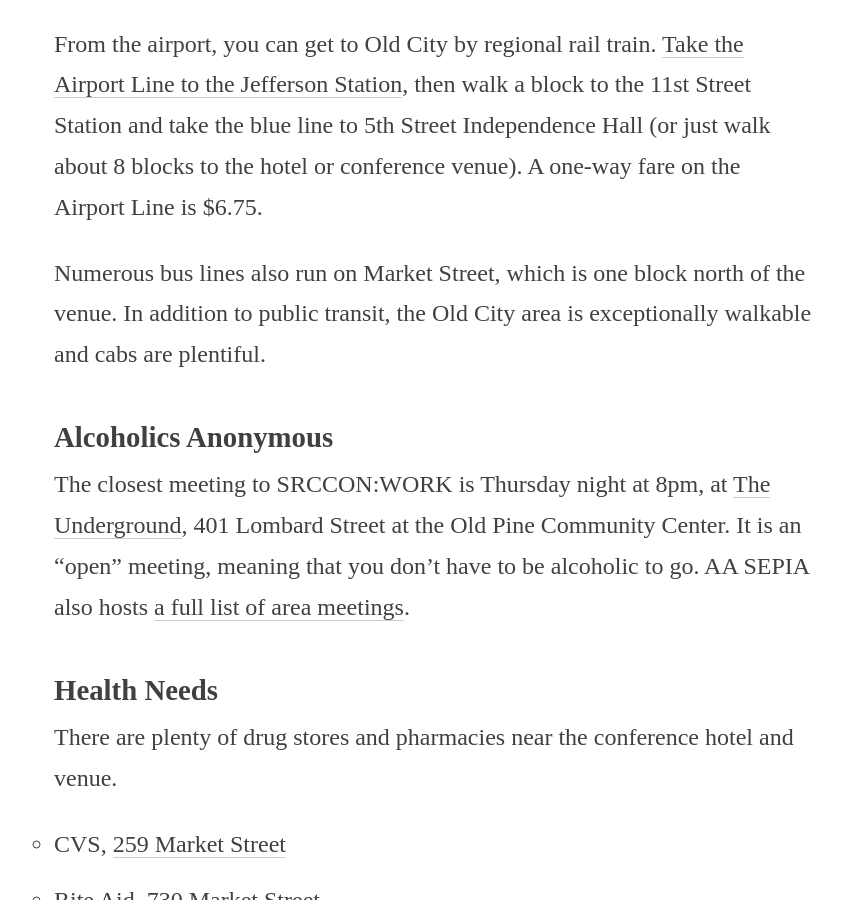
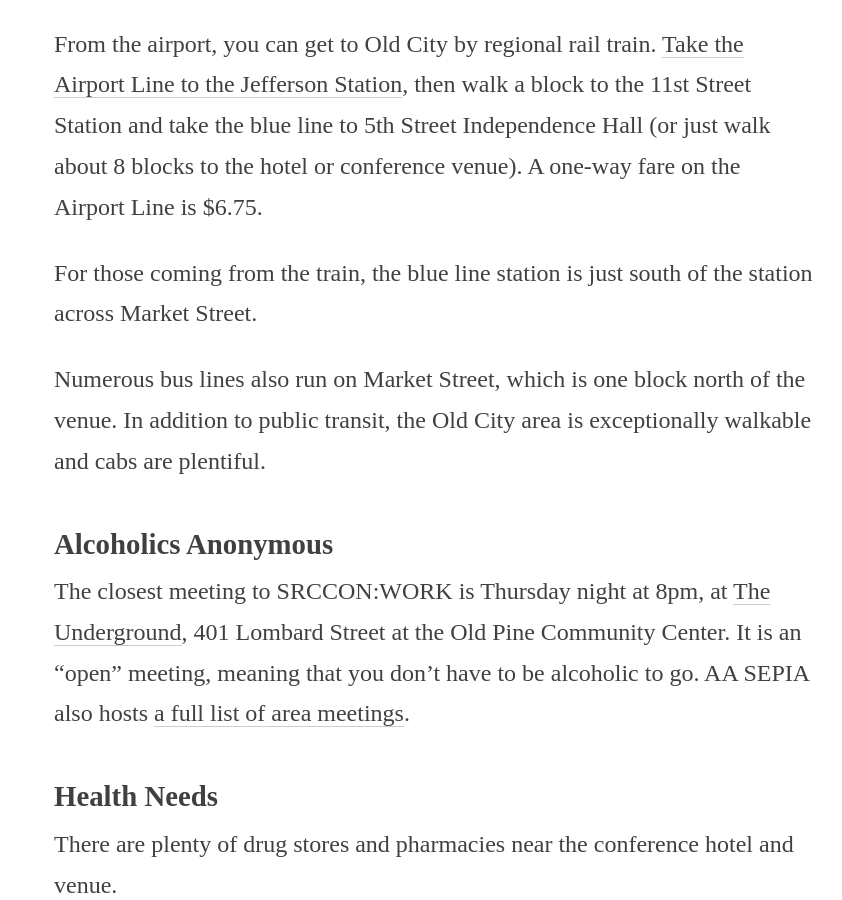
Before and after one commit to OpenNews/srccon-work, a Jekyll site: the page built from logistics.md, in a window 1280 px wide and 900 px high, scrolled down 3795 px. Shown: the whole window, without its empty margins (206-1048 px from the left). Built offline with Jekyll 4.4.1, drawn with Linux system fonts in a browser that asks for light colours.

Commit message:
adding line about coming from the train

```diff
--- a/logistics.md
+++ b/logistics.md
@@ -83,6 +83,8 @@
 
 From the airport, you can get to Old City by regional rail train. [Take the Airport Line to the Jefferson Station](https://goo.gl/maps/Q2D8TiDEW322), then walk a block to the 11st Street Station and take the blue line to 5th Street Independence Hall (or just walk about 8 blocks to the hotel or conference venue). A one-way fare on the Airport Line is $6.75.
 
+For those coming from the train, the blue line station is just south of the station across Market Street.
+
 Numerous bus lines also run on Market Street, which is one block north of the venue. In addition to public transit, the Old City area is exceptionally walkable and cabs are plentiful.
 
 <span id="aa"></span>
```
